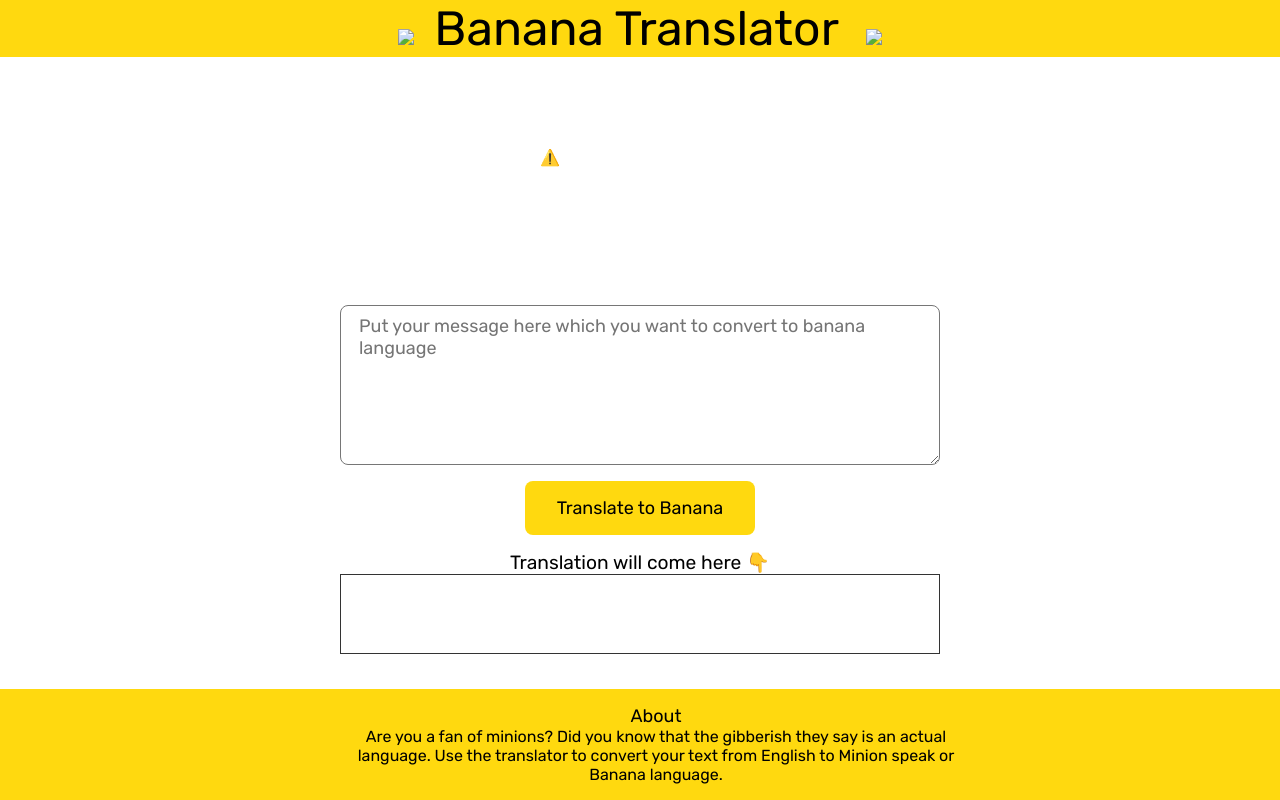
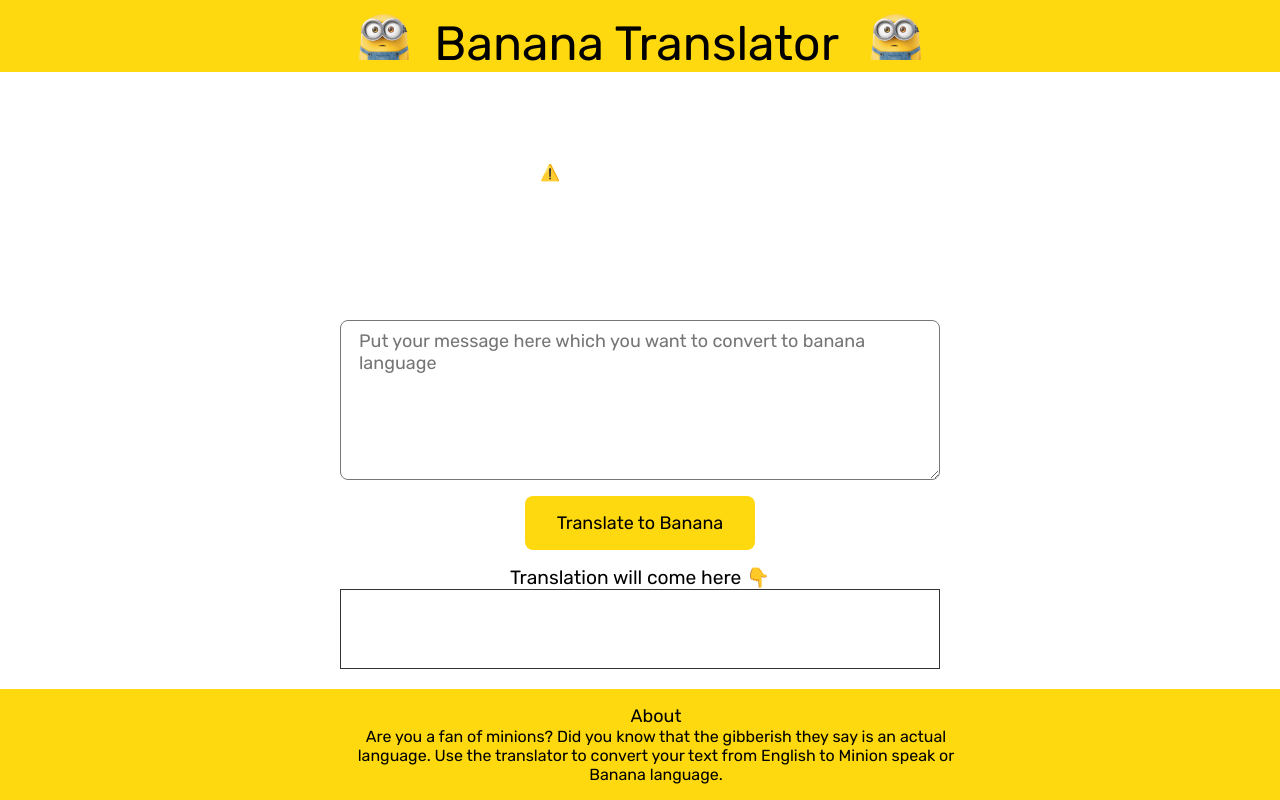
Before and after one commit to prathameshpcodes/bananatranslator, a plain HTML site: page index.html in a window 1280 px wide. Drawn offline with nearby package versions, Linux system fonts and the light colour scheme; no server answers.

Commit message:
Update index.html

```diff
--- a/index.html
+++ b/index.html
@@ -5,15 +5,15 @@
     <meta http-equiv="X-UA-Compatible" content="IE=edge" />
     <meta name="viewport" content="width=device-width, initial-scale=1.0" />
     <title>Banana talk</title>
-    <link rel="stylesheet" href="style.css" />
+    <link rel="stylesheet" href="/style.css" />
   </head>
 
   <body>
     <!-- nav -->
     <nav>
-      <img src="/images/minion.png" />
+      <img src="/minion.png" />
       <span>Banana Translator </span>
-      <img src="/images/minion.png" />
+      <img src="/minion.png" />
     </nav>
     </nav>
     <!-- lottie files -->
```
